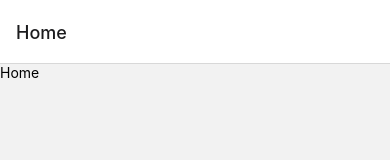
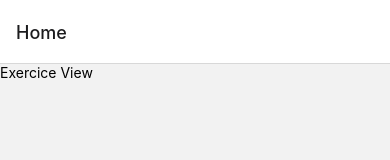
Before and after one commit to thomas-felker/M2_Dev_Mobile_TP, a React Native app: screen /Home in a window 390 px wide. Shown: the top 160 px of the page. Built offline with nearby package versions, Linux system fonts and the light colour scheme.

Commit message:
Navigation possible vers un composant

```diff
--- a/app.json
+++ b/app.json
@@ -11,9 +11,7 @@
       "resizeMode": "contain",
       "backgroundColor": "#ffffff"
     },
-    "assetBundlePatterns": [
-      "**/*"
-    ],
+    "assetBundlePatterns": ["**/*"],
     "ios": {
       "supportsTablet": true
     },
--- a/babel.config.js
+++ b/babel.config.js
@@ -1,6 +1,6 @@
-module.exports = function(api) {
+module.exports = function (api) {
   api.cache(true);
   return {
-    presets: ['babel-preset-expo'],
+    presets: ["babel-preset-expo"],
   };
 };
--- a/package.json
+++ b/package.json
@@ -21,6 +21,7 @@
   "devDependencies": {
     "@babel/core": "^7.20.0",
     "@types/react": "~18.2.45",
+    "prettier": "3.2.5",
     "typescript": "^5.1.3"
   },
   "private": true
--- a/src/components/pages/Home.tsx
+++ b/src/components/pages/Home.tsx
@@ -1,15 +1,22 @@
-import { View, StyleSheet, Text } from "react-native";
+import { NativeStackScreenProps } from "@react-navigation/native-stack";
+import { View, StyleSheet, Text, Pressable } from "react-native";
+import { RootStackParamList } from "../../navigation/Rootstack";
 
-export default function Home() {
-    return (
-        <View>
-            <Text>Home</Text>
-        </View>
-    );
+type Props = NativeStackScreenProps<RootStackParamList>;
+
+export default function Home({navigation} : Readonly<Props>) {
+  return (
+    <View>
+      <Pressable
+        onPress={()=> {
+            navigation.navigate('View');
+        }}>
+        <Text>Exercice View</Text>
+      </Pressable>
+    </View>
+  );
 }
 
 const styles = StyleSheet.create({
-    container : {
-
-    },
-})
+  container: {},
+});
--- /dev/null
+++ b/src/components/pages/Vue.tsx
@@ -0,0 +1,9 @@
+import { View } from "react-native";
+
+
+export default function Vue({navigation} : Readonly<Props>) {
+    return (
+      <View>
+      </View>
+    );
+  }
--- a/src/navigation/Rootstack.tsx
+++ b/src/navigation/Rootstack.tsx
@@ -1,20 +1,20 @@
-import { createNativeStackNavigator } from '@react-navigation/native-stack';
-import { ReactNode } from 'react';
-import Home from '../components/pages/Home';
+import { createNativeStackNavigator } from "@react-navigation/native-stack";
+import { ReactNode } from "react";
+import Home from "../components/pages/Home";
+import Vue from "../components/pages/Vue";
 
 export type RootStackParamList = {
-    Home : undefined;
+  Home: undefined;
+  View: undefined;
 };
 
 const Stack = createNativeStackNavigator<RootStackParamList>();
 
-  function RootStack() : ReactNode {
+function RootStack(): ReactNode {
   return (
-        <Stack.Navigator
-          initialRouteName='Home'>
-            <Stack.Screen
-              name='Home'
-              component={Home}></Stack.Screen>
+    <Stack.Navigator initialRouteName="Home">
+      <Stack.Screen name="Home" component={Home}/>
+      <Stack.Screen name='View' component={Vue}/>
     </Stack.Navigator>
   );
 }
```
Also changed, not shown: App.tsx (+7 -7 lines), src/components/pages/View.tsx (deleted), 1 other file (tests, documents, lock files or other folders). Lines whose indentation alone changed are shown as unchanged.
